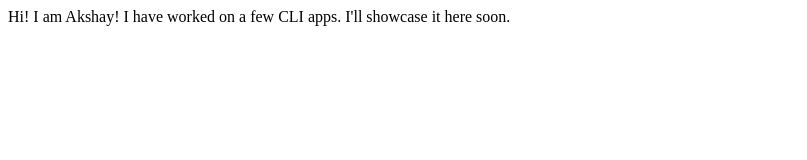
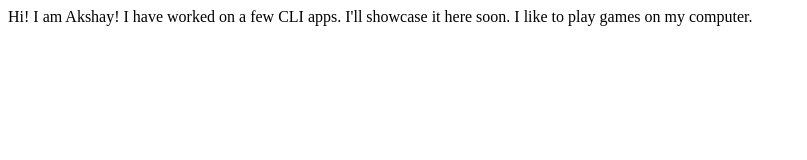
Before and after one commit to Akshay-Laxmipathi/Akshay-Laxmipathi-Site, a plain HTML site: page index.html in a window 1280 px wide. Shown: the whole page, without its empty margins (0-807 px from the left). Drawn offline with Linux system fonts and the light colour scheme.

Commit message:
update: interests

```diff
--- a/index.html
+++ b/index.html
@@ -9,5 +9,7 @@
     Hi! I am Akshay!
 
     I have worked on a few CLI apps. I'll showcase it here soon.
+
+    I like to play games on my computer.
 </body>
 </html>
```
